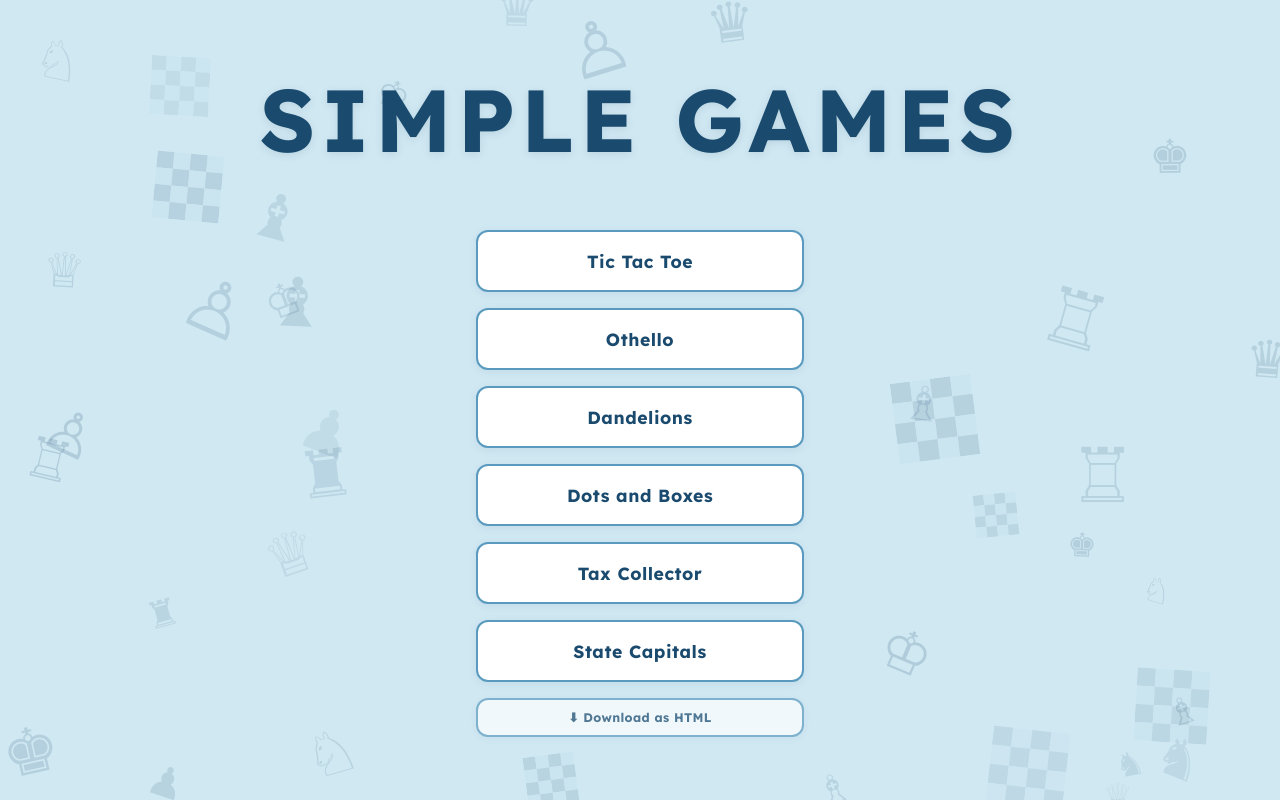
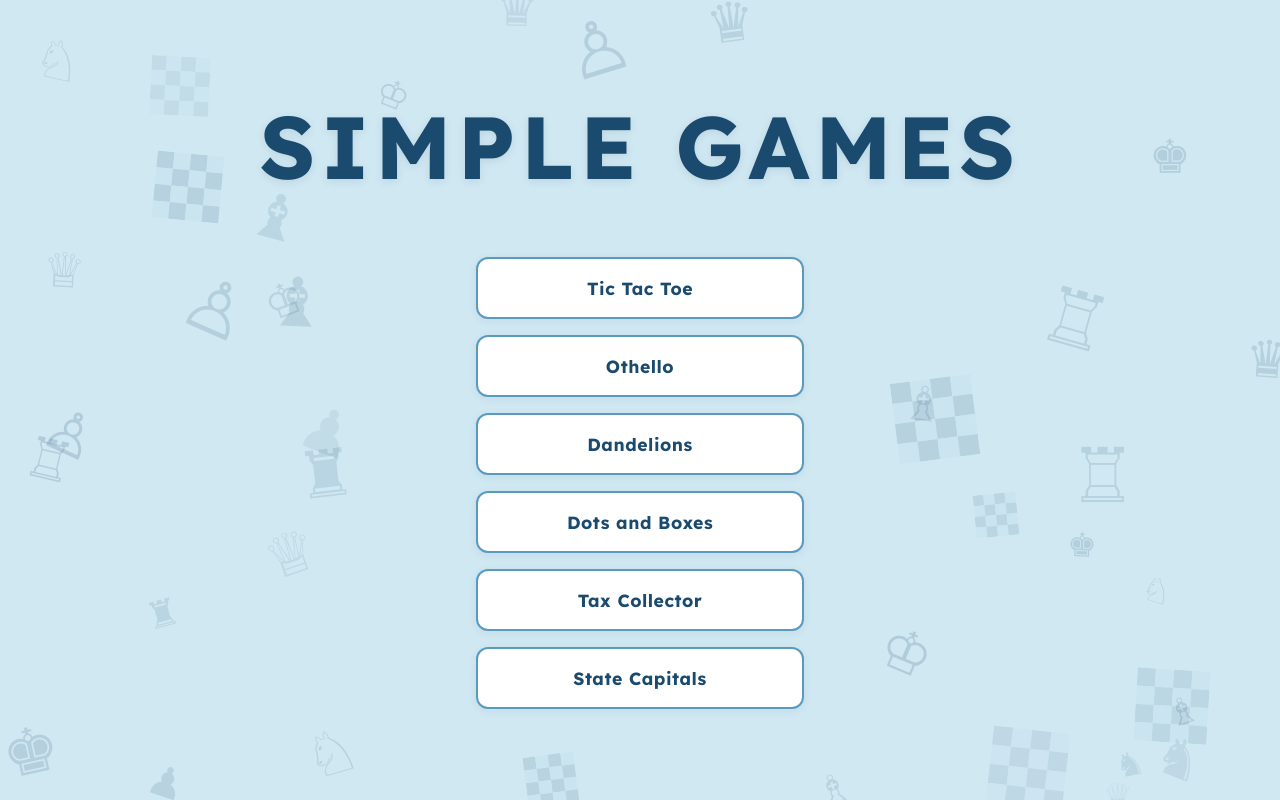
Before and after one commit to jimbogray/dandelions, a Flask app: page / in a window 1280 px wide. Run offline with Flask 3, Linux system fonts and the light colour scheme.

Commit message:
Remove /download route and Download as HTML link
Per user request, removes the entire download feature:
- Delete /download route and its error handling
- Remove download link from main menu
- Drop unused imports (os, re, Response)

Co-Authored-By: Devin AI <158243242+devin-ai-integration[bot]@users.noreply.github.com>

```diff
--- a/app.py
+++ b/app.py
@@ -1,7 +1,5 @@
 import logging
-import os
-import re
-from flask import Flask, render_template, Response
+from flask import Flask, render_template
 
 app = Flask(__name__)
 logger = logging.getLogger(__name__)
@@ -9,57 +7,6 @@ logger = logging.getLogger(__name__)
 @app.route("/")
 def index():
     return render_template("index.html")
-
-@app.route("/download")
-def download():
-    base = app.root_path
-
-    template_path = os.path.join(base, 'templates', 'index.html')
-    try:
-        with open(template_path, 'r', encoding='utf-8') as f:
-            html = f.read()
-    except FileNotFoundError:
-        logger.error("Template not found: %s", template_path)
-        return "Download unavailable: template file is missing.", 500
-    except OSError as exc:
-        logger.error("Failed to read template %s: %s", template_path, exc)
-        return "Download unavailable: could not read template file.", 500
-
-    js_files = ['utils.js', 'menu-deco.js', 'ttt.js', 'othello.js', 'dandelions.js', 'dotsandboxes.js', 'taxcollector.js', 'statecapitals.js']
-    scripts = []
-    for js_file in js_files:
-        js_path = os.path.join(base, 'static', 'js', js_file)
-        try:
-            with open(js_path, 'r', encoding='utf-8') as f:
-                scripts.append(f.read())
-        except FileNotFoundError:
-            logger.error("JS file not found: %s", js_path)
-            return f"Download unavailable: missing script {js_file}.", 500
-        except OSError as exc:
-            logger.error("Failed to read JS file %s: %s", js_path, exc)
-            return f"Download unavailable: could not read script {js_file}.", 500
-
-    inline = '<script>\n' + '\n\n'.join(scripts) + '\n</script>'
-
-    pattern = (
-        r'\s*<script src="\{\{ url_for\(\'static\', filename=\'js/utils\.js\'\) \}\}"></script>'
-        r'.*?'
-        r'<script src="\{\{ url_for\(\'static\', filename=\'js/statecapitals\.js\'\) \}\}"></script>'
-    )
-    replacement = '\n  ' + inline
-    new_html = re.sub(pattern, lambda _: replacement, html, flags=re.DOTALL)
-
-    if new_html == html:
-        logger.warning(
-            "Script-tag pattern did not match in index.html; "
-            "the downloaded file may contain unresolved template tags"
-        )
-
-    return Response(
-        new_html,
-        mimetype='text/html',
-        headers={'Content-Disposition': 'attachment; filename="simple-games.html"'},
-    )
 
 @app.errorhandler(404)
 def page_not_found(e):
--- a/templates/index.html
+++ b/templates/index.html
@@ -1571,7 +1571,6 @@
       <button class="game-btn" id="btn-dotsandboxes">Dots and Boxes</button>
       <button class="game-btn" id="btn-taxcollector">Tax Collector</button>
       <button class="game-btn" id="btn-statecapitals">State Capitals</button>
-      <a class="game-btn" href="/download" style="font-size:0.78rem;padding:10px 18px;opacity:0.7;text-decoration:none;display:block;text-align:center;">⬇ Download as HTML</a>
     </div>
   </div>
 
```
